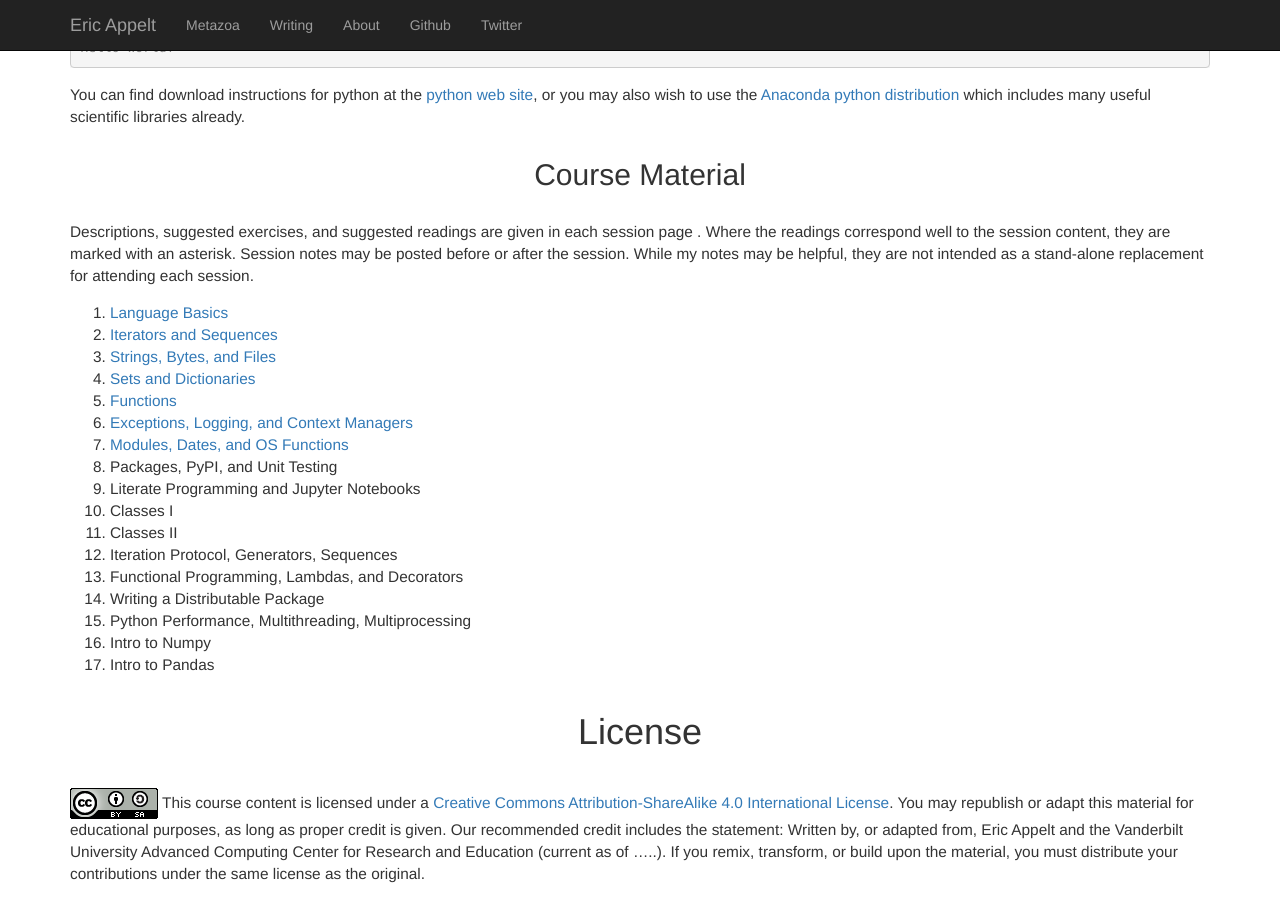
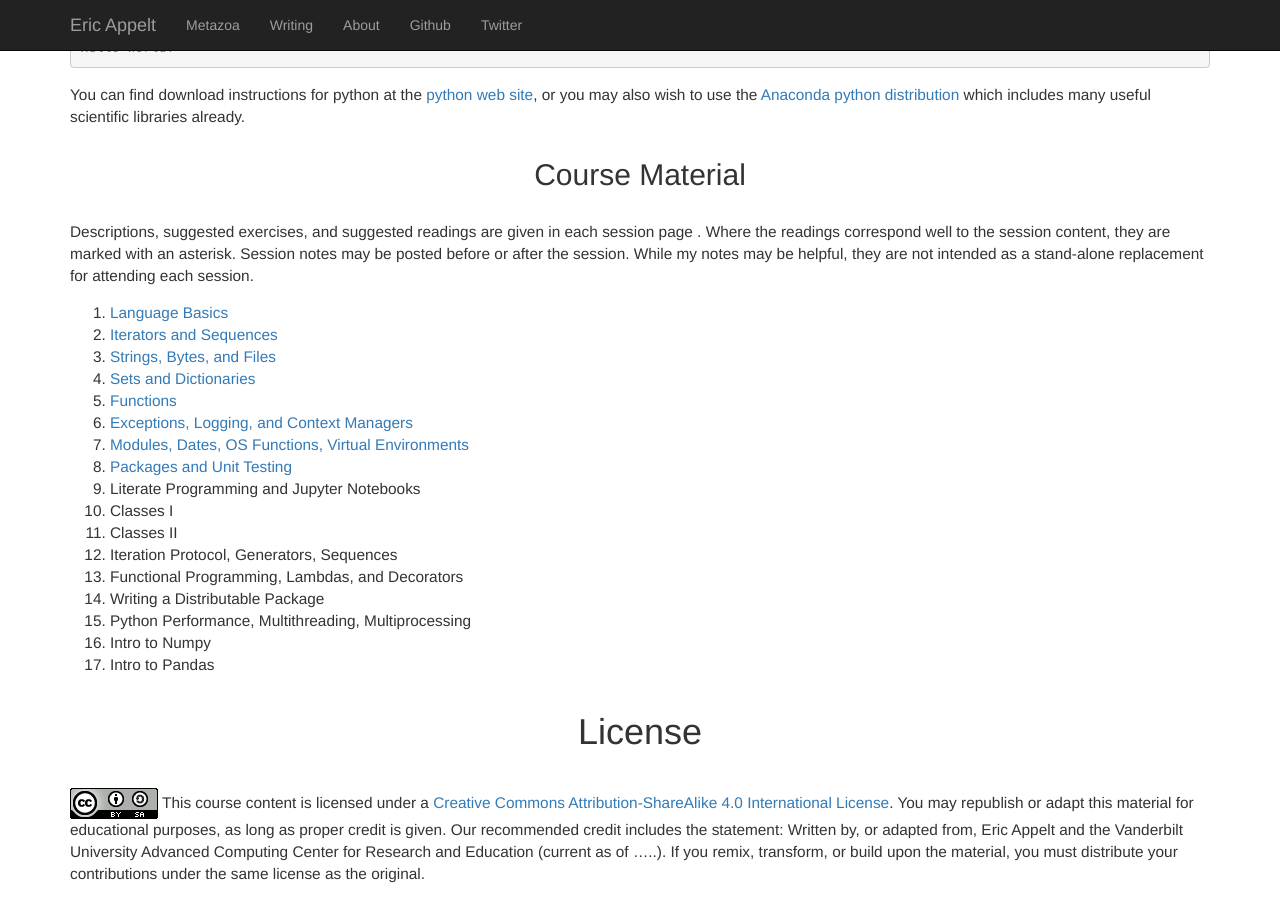
Before and after one commit to appeltel/website-ericappelt, a Jekyll site: the page built from pythonclass/index.md, in a window 1280 px wide and 900 px high, scrolled down 1618 px. Built offline with Jekyll 4.4.1, drawn with Linux system fonts in a browser that asks for light colours; nearby versions of some CDN libraries.

Commit message:
Add session 8, fixup session 7

```diff
--- a/pythonclass/index.md
+++ b/pythonclass/index.md
@@ -120,8 +120,8 @@ replacement for attending each session.
 1. [Sets and Dictionaries](session4.html)
 1. [Functions](session5.html)
 1. [Exceptions, Logging, and Context Managers](session6.html)
-1. [Modules, Dates, and OS Functions](session7.html)
-1. Packages, PyPI, and Unit Testing
+1. [Modules, Dates, OS Functions, Virtual Environments](session7.html)
+1. [Packages and Unit Testing](session8.html)
 1. Literate Programming and Jupyter Notebooks
 1. Classes I
 1. Classes II
```
Also changed, not shown: pythonclass/session7.md (+1 -1 lines), pythonclass/session8.md (added, +39 -0 lines).
